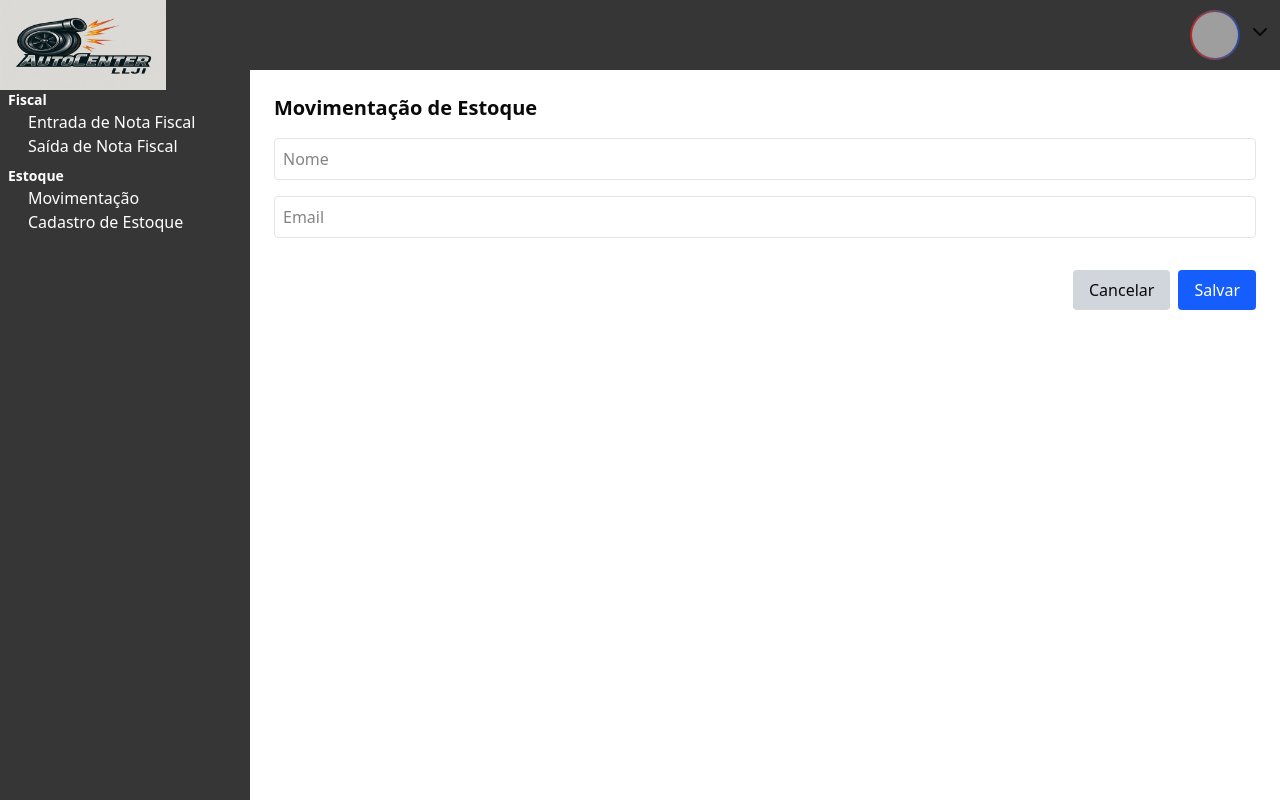
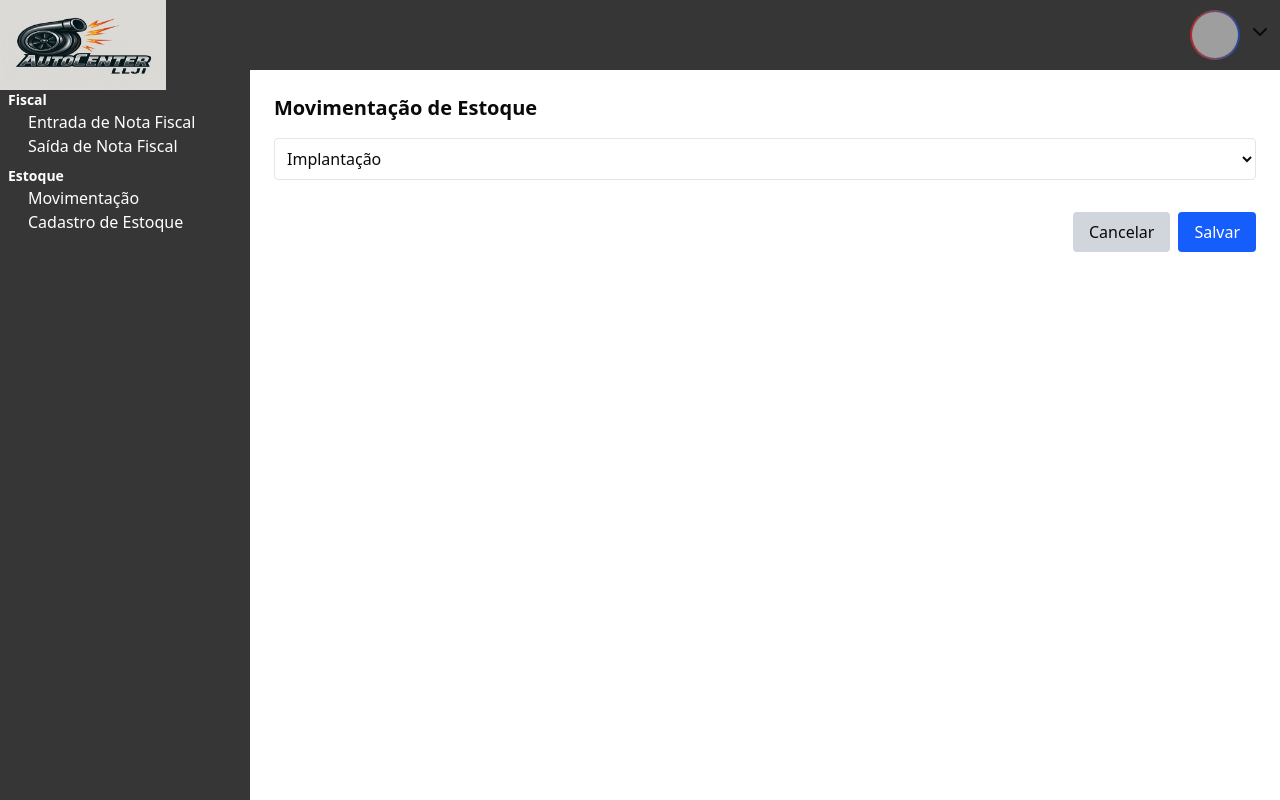
Before and after one commit to JeffersonLudwig/Frameworks, a Next.js app in the folder frontend/: page /estoque/movimentacao in a window 1280 px wide. Built offline with nearby package versions, Linux system fonts and the light colour scheme; grey boxes are pictures that could not be loaded.

Commit message:
Feat: adicionado componente de entrada, implantacao e saida

```diff
--- /dev/null
+++ b/frontend/app/estoque/movimentacao/entrada.tsx
@@ -0,0 +1,7 @@
+export default function Entrada() {
+  return (
+    <div>
+      <h1>Entrada Manual</h1>
+    </div>
+  );
+}
--- /dev/null
+++ b/frontend/app/estoque/movimentacao/implantacao.tsx
@@ -0,0 +1,7 @@
+export default function Implantacao() {
+  return (
+    <div>
+      <h1>Implantação de Estoque</h1>
+    </div>
+  );
+}
--- a/frontend/app/estoque/movimentacao/page.tsx
+++ b/frontend/app/estoque/movimentacao/page.tsx
@@ -1,6 +1,21 @@
+"use client";
+
 import { Menu, Sidebar } from "@/components/menu";
+import { useState } from "react";
+import Implantacao from "./implantacao";
 
 export default function Movimentacao() {
+  const [tipo, setTipo] = useState("");
+
+  const handleChange = (e: any) => {
+    setTipo(e.target.value);
+  };
+  const renderizarComponente = () => {
+    if (tipo === "implantacao") return <Implantacao />;
+    // if (tipo === 'entrada') return <Entrada />;
+    // if (tipo === 'saida') return <Saida />;
+    return null;
+  };
   return (
     <div>
       <div className="flex overflow-hidden">
@@ -12,16 +27,16 @@ export default function Movimentacao() {
           <div className="flex flex-col bg-white rounded-lg p-6">
             <h2 className="text-xl font-bold mb-4">Movimentação de Estoque</h2>
             <form className="flex flex-col gap-4">
-              <input
-                type="text"
-                placeholder="Nome"
+              <select
                 className="border p-2 rounded"
-              />
-              <input
-                type="email"
-                placeholder="Email"
-                className="border p-2 rounded"
-              />
+                value={tipo}
+                onChange={handleChange}
+              >
+                <option value="implantacao">Implantação</option>
+                <option value="entrada">Entrada Manual</option>
+                <option value="saida">Saída Manual</option>
+              </select>
+              {renderizarComponente()}
               <div className="flex justify-end gap-2 mt-4">
                 <button type="button" className="px-4 py-2 bg-gray-300 rounded">
                   Cancelar
```
